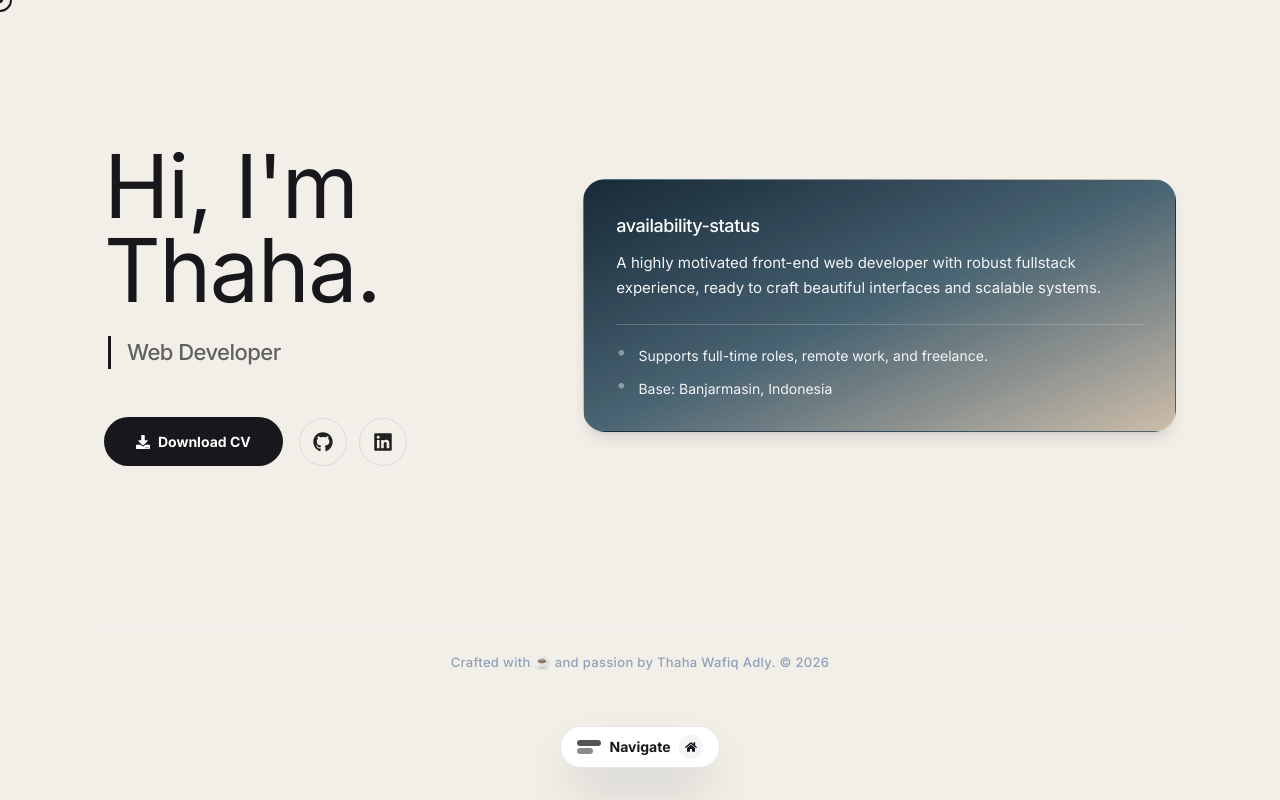
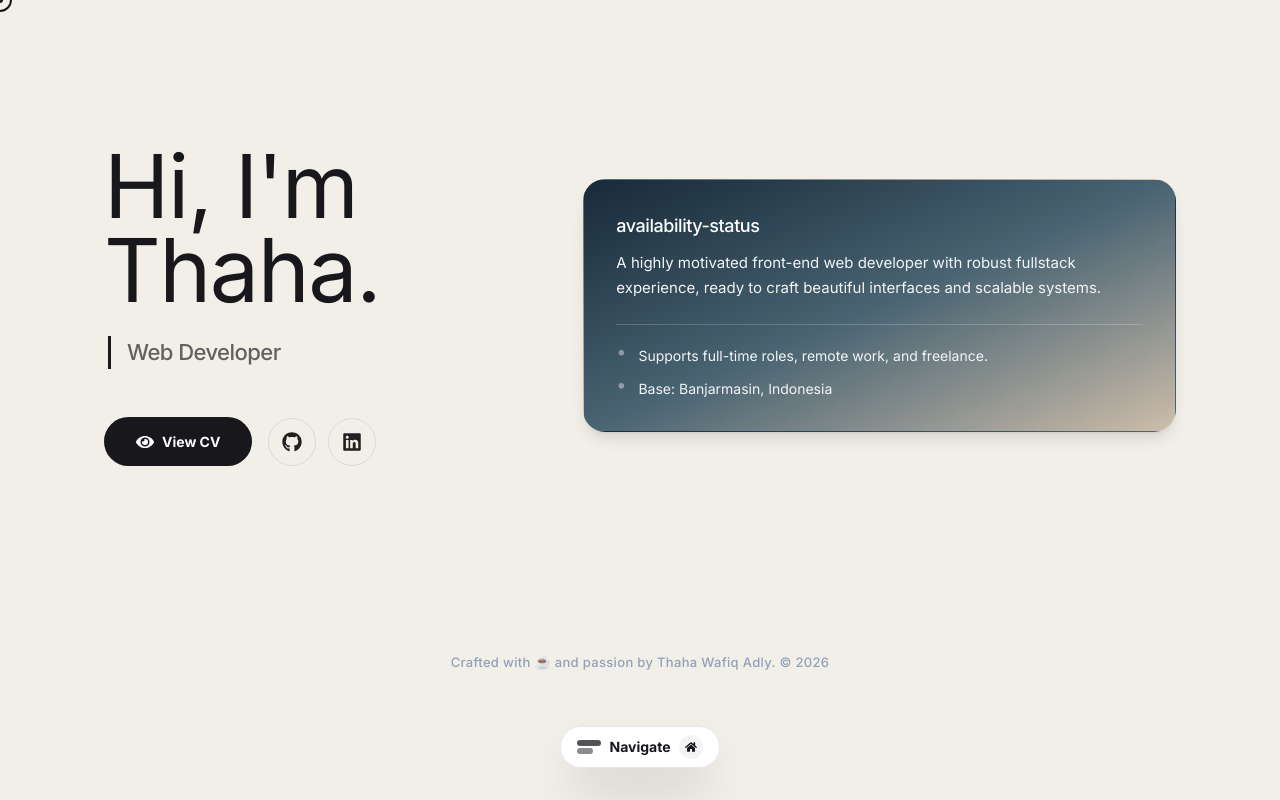
Before and after one commit to Thahaadly/portfolio-react, a React (Vite) app: page / in a window 1280 px wide. Built offline with nearby package versions, Linux system fonts and the light colour scheme.

Commit message:
feat: add inline PDF Viewer modal for CV in HeroSection

```diff
--- a/src/components/sections/HeroSection.jsx
+++ b/src/components/sections/HeroSection.jsx
@@ -1,7 +1,11 @@
-import { FaGithub, FaLinkedin, FaDownload } from "react-icons/fa";
+import { useState } from "react";
+import { FaGithub, FaLinkedin, FaDownload, FaEye } from "react-icons/fa";
 import { glassTheme as theme } from "../../utils/theme";
+import { Dialog, DialogContent, DialogTitle, DialogDescription } from "@/components/ui/dialog";
 
 export default function HeroSection({ setActivePage }) {
+  const [isCVModalOpen, setIsCVModalOpen] = useState(false);
+
   const handleDownloadCV = async () => {
     // Dynamically import confetti to save initial bundle size
     const confetti = (await import("canvas-confetti")).default;
@@ -33,14 +37,12 @@ export default function HeroSection({ setActivePage }) {
 
           {/* Actions */}
           <div className="flex flex-wrap items-center gap-4 mt-4">
-            <a
-              href="/CV-Thaha-Wafiq-Adly.pdf"
-              download="CV_Thaha_Wafiq_Adly.pdf"
-              onClick={handleDownloadCV}
-              className={`px-8 py-3.5 flex items-center justify-center gap-2 text-[14px] font-bold ${theme.buttonSolid}`}
+            <button
+              onClick={() => setIsCVModalOpen(true)}
+              className={`px-8 py-3.5 flex items-center justify-center gap-2 text-[14px] font-bold ${theme.buttonSolid} transition-transform hover:-translate-y-1`}
             >
-              <FaDownload /> Download CV
-            </a>
+              <FaEye className="text-lg" /> View CV
+            </button>
             <div className="flex gap-3">
               <a
                 href="https://github.com/Thahaadly"
@@ -103,6 +105,38 @@ export default function HeroSection({ setActivePage }) {
           </div>
         </div>
       </div>
+
+      {/* ── CV Viewer Modal ── */}
+      <Dialog open={isCVModalOpen} onOpenChange={setIsCVModalOpen}>
+        <DialogContent className="max-w-[95vw] lg:max-w-5xl h-[85vh] p-0 flex flex-col bg-[#ffffff] border-none rounded-[22px] shadow-2xl overflow-hidden gap-0">
+          <div className="sr-only">
+            <DialogTitle>Curriculum Vitae - Thaha Wafiq Adly</DialogTitle>
+            <DialogDescription>Inline PDF viewer of my CV</DialogDescription>
+          </div>
+
+          {/* Modal Header */}
+          <div className="flex items-center justify-between px-6 py-4 border-b border-[#e5e7eb] bg-[#f9fafb] shrink-0">
+            <h3 className="font-bold text-[#17171c] text-[18px]">My Resume</h3>
+            <a
+              href="/CV-Thaha-Wafiq-Adly.pdf"
+              download="CV_Thaha_Wafiq_Adly.pdf"
+              onClick={handleDownloadCV}
+              className={`px-5 py-2.5 flex items-center justify-center gap-2 text-[13px] font-bold ${theme.buttonSolid} rounded-full`}
+            >
+              <FaDownload /> Download PDF
+            </a>
+          </div>
+
+          {/* Modal Body: PDF Iframe */}
+          <div className="flex-grow w-full relative bg-[#e5e7eb]">
+            <iframe
+              src="/CV-Thaha-Wafiq-Adly.pdf#toolbar=0&navpanes=0&scrollbar=0"
+              className="w-full h-full border-none"
+              title="CV Thaha Wafiq Adly"
+            />
+          </div>
+        </DialogContent>
+      </Dialog>
     </section>
   );
 }
```
